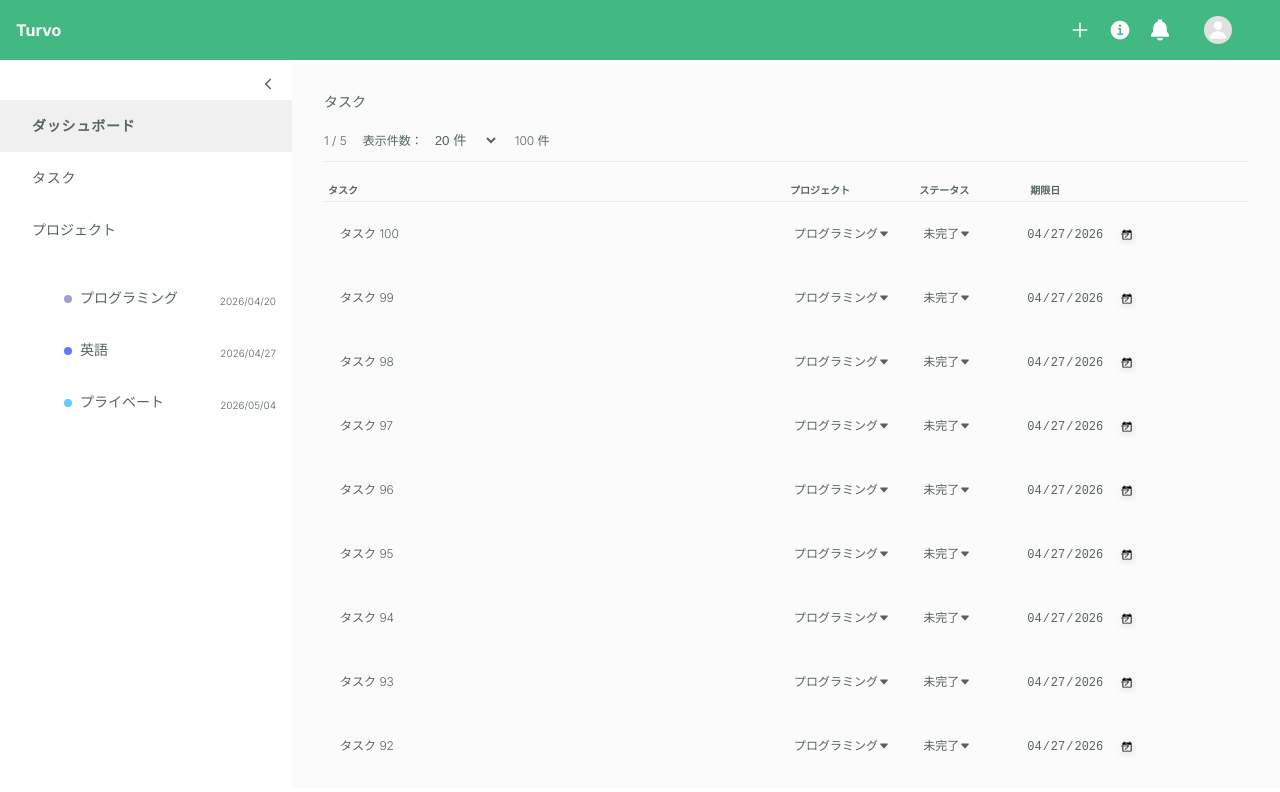
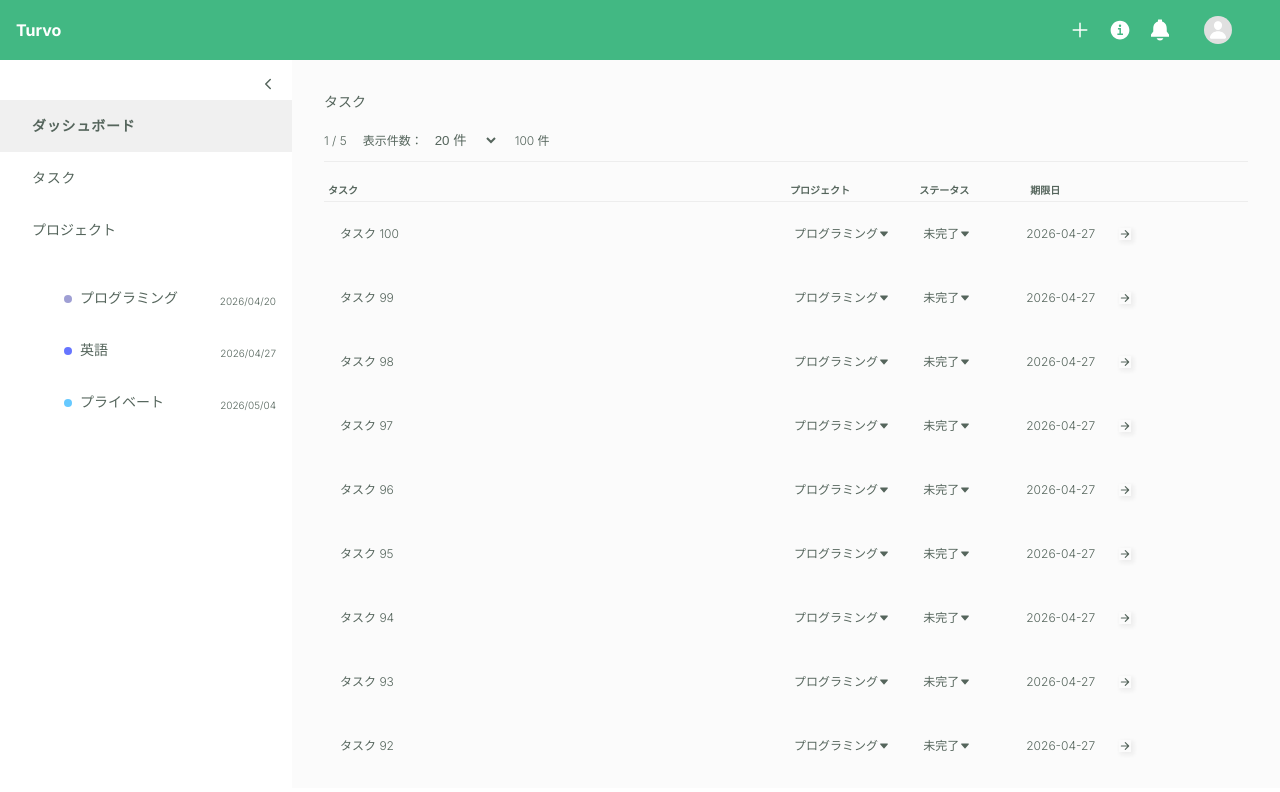
Before and after one commit to nanashi7c/0600-next-context-api, a Next.js app: page /tasks in a window 1280 px wide. Shown: the top 792 px of the page. Built offline with nearby package versions, Linux system fonts and the light colour scheme.

Commit message:
feat: タスク行の締切をクリック時編集に変更し、 hover エフェクト追加

```diff
--- a/src/components/tasks/TaskRow.tsx
+++ b/src/components/tasks/TaskRow.tsx
@@ -24,6 +24,18 @@ export const TaskRow = ({ task, projects, onUpdate }: Props) => {
   const [draftTitle, setDraftTitle] = useState(task.title);
   const titleInputRef = useRef<HTMLInputElement>(null);
   const [isEditingTitle, setIsEditingTitle] = useState(false);
+  const deadlineInputRef = useRef<HTMLInputElement>(null);
+  const [isEditingDeadline, setIsEditingDeadline] = useState(false);
+
+  const deadlineValue = task.deadline
+    ? new Date(task.deadline).toISOString().split("T")[0]
+    : "";
+
+  useEffect(() => {
+    if (isEditingDeadline && deadlineInputRef.current) {
+      deadlineInputRef.current.focus();
+    }
+  }, [isEditingDeadline]);
 
   useEffect(() => {
     if (isEditingTitle && titleInputRef.current) {
@@ -32,7 +44,7 @@ export const TaskRow = ({ task, projects, onUpdate }: Props) => {
   }, [isEditingTitle]);
 
   return (
-    <div className="flex py-2 transition-all duration-500">
+    <div className="flex py-2 transition-all duration-500 hover:shadow-[1px_1px_3px_1px_#22222210] hover:scale-[1.01]">
       {/* タイトル */}
       <div className="pl-4 w-1/2 flex items-center py-2 text-xs">
         <div className="cursor-pointer w-full ">
@@ -96,18 +108,25 @@ export const TaskRow = ({ task, projects, onUpdate }: Props) => {
       <div className="w-1/10 flex items-center py-2 text-xs">
         <div className="cursor-pointer w-full flex items-center">
           <span className="min-w-full">
+            {isEditingDeadline ? (
               <input
                 type="date"
                 className="min-w-full"
-              value={
-                task.deadline
-                  ? new Date(task.deadline).toISOString().split("T")[0]
-                  : ""
-              }
+                ref={deadlineInputRef}
+                value={deadlineValue}
                 onChange={(e) => {
                   onUpdate({ deadline: e.target.value });
                 }}
+                onBlur={() => setIsEditingDeadline(false)}
               />
+            ) : (
+              <p
+                onClick={() => setIsEditingDeadline(true)}
+                className="min-w-full"
+              >
+                {deadlineValue || "-"}
+              </p>
+            )}
           </span>
         </div>
       </div>
```
Lines whose indentation alone changed are shown as unchanged.
